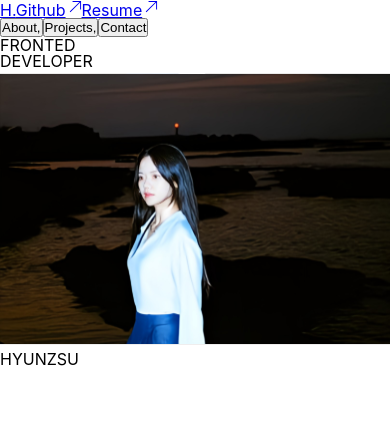
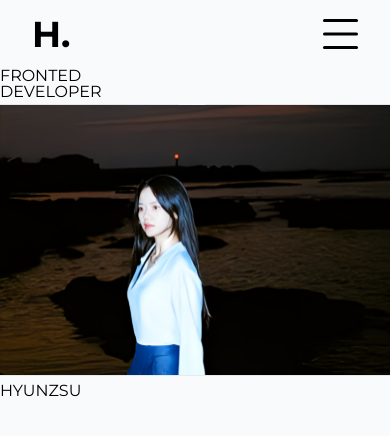
Before and after one commit to hyunzsu/portfolio, a Next.js app: page / in a window 390 px wide. Shown: the top 436 px of the page. Built offline with nearby package versions, Linux system fonts and the light colour scheme; a web font is replaced by a local one.

Commit message:
[🗼markup] Navbar 반응형 완성

```diff
--- a/src/app/globals.css
+++ b/src/app/globals.css
@@ -1,4 +1,6 @@
 @import url("https://cdn.jsdelivr.net/gh/orioncactus/pretendard@v1.3.9/dist/web/variable/pretendardvariable-dynamic-subset.min.css");
+@import url("https://fonts.googleapis.com/css2?family=Montserrat:wght@400;500;600;700&display=swap");
+@import "./root.css";
 
 *,
 *::after,
@@ -17,6 +19,7 @@ body {
   font-family:
     "Pretendard Variable",
     Pretendard,
+    "Montserrat",
     -apple-system,
     BlinkMacSystemFont,
     system-ui,
@@ -30,58 +33,59 @@ body {
     "Segoe UI Emoji",
     "Segoe UI Symbol",
     sans-serif;
+  background-color: var(--bg-layout);
   /* min-height: 100vh; */
-  /* color: #fff; */
-  /* background-color: #e1dfdd; */
+}
+
+a,
+Link {
+  text-decoration: none;
+  outline: none;
+  color: inherit;
+}
+
+button {
+  background: none;
+  border: none;
+  padding: 0;
+  font: inherit;
+  color: inherit;
+  cursor: pointer;
 }
 
 /* Desktop container utility class: */
 .container {
-  max-width: 1536px;
-  margin-left: auto;
-  margin-right: auto;
-  padding-left: 0.5rem;
-  padding-right: 0.5rem;
+  /* max-width: 1536px; */
+  /* margin-left: auto; */
+  /* margin-right: auto; */
+  /* padding-left: 0.5rem; */
+  /* padding-right: 0.5rem; */
 }
-
-/* 2xl */
-/* @media (max-width: 1536px) {
-  .container {
-    max-width: 1280px;
-  }
-} */
 
 /* xl */
 @media (max-width: 1280px) {
   .container {
-    max-width: 1024px;
+    max-width: 1280px;
   }
 }
 
 /* lg */
 @media (max-width: 1024px) {
   .container {
-    max-width: 768px;
+    max-width: 1024px;
   }
 }
 
 /* md */
 @media (max-width: 768px) {
   .container {
-    max-width: 640px;
+    max-width: 768px;
   }
 }
 
 /* sm */
 @media (max-width: 640px) {
   .container {
-    max-width: 475px;
+    max-width: 640px;
   }
 }
-
-/* xs */
-@media (max-width: 475px) {
-  .container {
-    width: 100%;
-  }
-}
--- a/src/app/layout.tsx
+++ b/src/app/layout.tsx
@@ -15,7 +15,7 @@ export default function RootLayout({
 }>) {
   return (
     <html lang="ko">
-      <body>
+      <body className="container">
         <Navbar />
         {children}
       </body>
--- /dev/null
+++ b/src/app/root.css
@@ -0,0 +1,34 @@
+:root {
+  /* 배경컬러 */
+  --bg-layout: #f8fafc;
+  --bg-primary: #000;
+  --bg-secondary: #;
+  --bg-secondary: #fff;
+
+  /* 폰트 사이즈 */
+  --font-size-68: 4.25rem;
+  --font-size-48: 3rem;
+  --font-size-50: 3.125rem;
+  --font-size-45: 2.8125rem;
+  --font-size-42: 2.625rem;
+  --font-size-36: 2.25rem;
+  --font-size-32: 2rem;
+  --font-size-30: 1.875rem;
+  --font-size-28: 1.75rem;
+  --font-size-24: 1.5rem;
+  --font-size-22: 1.375rem;
+  --font-size-20: 1.25rem;
+  --font-size-18: 1.125rem;
+  --font-size-16: 1rem;
+  --font-size-15: 0.9375rem;
+  --font-size-14: 0.875rem;
+  --font-size-12: 0.75rem;
+  --font-size-10: 0.625rem;
+
+  /* 폰트 굵기 */
+  --font-regular: 400;
+  --font-medium: 500;
+  --font-semibold: 600;
+  --font-bold: 700;
+  --font-extrabold: 800;
+}
--- a/src/components/Navbar/Navbar.module.css
+++ b/src/components/Navbar/Navbar.module.css
@@ -0,0 +1,161 @@
+.header {
+  padding: 1.5rem 2.5rem;
+  font-family: "Montserrat", sans-serif;
+  position: relative;
+}
+
+.header-container {
+  display: flex;
+  justify-content: space-between;
+  align-items: center;
+}
+
+.first-inner {
+  display: flex;
+  align-items: center;
+  gap: 10px;
+}
+
+.logo {
+  font-size: var(--font-size-48);
+  font-weight: var(--font-bold);
+  margin-right: 25px;
+}
+
+.link-container {
+  display: flex;
+  align-items: center;
+  gap: 10px;
+}
+
+.link {
+  display: flex;
+  align-items: center;
+  border: 1px solid var(--bg-primary);
+  border-radius: 30px;
+  padding: 10px 15px;
+}
+
+.nav {
+  display: flex;
+  gap: 16px;
+  align-items: center;
+}
+
+.nav li {
+  list-style: none;
+}
+
+.link-item {
+  display: none;
+}
+
+.hamburger-menu {
+  display: none;
+  cursor: pointer;
+  z-index: 1001;
+}
+
+.hamburger-icon {
+  position: relative;
+  width: 35px;
+  height: 30px;
+  transition: transform 0.5s ease-in-out;
+}
+
+.hamburger-icon span {
+  position: absolute;
+  display: block;
+  width: 100%;
+  height: 3px;
+  background-color: black;
+  border-radius: 5px;
+  transition:
+    transform 0.5s ease-in-out,
+    opacity 0.5s ease-in-out;
+}
+
+.hamburger-icon span:nth-child(1) {
+  top: 0;
+}
+
+.hamburger-icon span:nth-child(2) {
+  top: 50%;
+  transform: translateY(-50%);
+}
+
+.hamburger-icon span:nth-child(3) {
+  bottom: 0;
+}
+
+.hamburger-menu.open .hamburger-icon span:nth-child(1) {
+  transform: translateY(14px) rotate(45deg);
+}
+
+.hamburger-menu.open .hamburger-icon span:nth-child(2) {
+  opacity: 0;
+}
+
+.hamburger-menu.open .hamburger-icon span:nth-child(3) {
+  transform: translateY(-14px) rotate(-45deg);
+}
+
+.overlay {
+  position: fixed;
+  top: 0;
+  left: 0;
+  width: 100%;
+  height: 100%;
+  background-color: rgba(255, 255, 255, 0.8);
+  z-index: 999;
+}
+
+@media screen and (max-width: 768px) {
+  .header {
+    padding: 1rem 2rem;
+  }
+
+  .logo {
+    font-size: var(--font-size-36);
+  }
+
+  .nav {
+    display: none;
+    flex-direction: column;
+    align-items: center;
+    position: fixed;
+    top: 50%;
+    left: 50%;
+    transform: translate(-50%, -50%);
+    padding: 2rem;
+    border-radius: 8px;
+    z-index: 1000;
+    font-size: var(--font-size-28);
+  }
+
+  .nav.show {
+    display: flex;
+  }
+
+  .button {
+    font-size: var(--font-size-20);
+  }
+
+  .link-item {
+    display: block;
+  }
+
+  .hamburger-menu {
+    display: block;
+  }
+}
+
+@media screen and (max-width: 640px) {
+  .link-container {
+    display: none;
+  }
+
+  .link {
+    font-size: var(--font-size-20);
+  }
+}
--- a/src/components/Navbar/Navbar.tsx
+++ b/src/components/Navbar/Navbar.tsx
@@ -1,26 +1,90 @@
+"use client";
+
+import React, { useState } from "react";
 import Link from "next/link";
 import styles from "./Navbar.module.css";
-import { TfiArrowTopRight, TfiGithub } from "react-icons/tfi";
+import { TfiArrowTopRight } from "react-icons/tfi";
 
 export default function Navbar() {
+  const [menuOpen, setMenuOpen] = useState(false);
+
+  const toggleMenu = () => {
+    setMenuOpen(!menuOpen);
+  };
+
   return (
     <header className={styles.header}>
-      <div>
-        <Link href="/">H.</Link>
-        <a href="/">
+      <div className={styles["header-container"]}>
+        <div className={styles["first-inner"]}>
+          <Link href="/" className={styles.logo}>
+            H.
+          </Link>
+          <div className={styles["link-container"]}>
+            <a
+              href="/"
+              target="_blank"
+              rel="noopener noreferrer"
+              className={styles.link}
+            >
               <span>Github</span>
               <TfiArrowTopRight />
             </a>
-        <a href="/">
+            <a
+              href="/"
+              target="_blank"
+              rel="noopener noreferrer"
+              className={styles.link}
+            >
               <span>Resume</span>
               <TfiArrowTopRight />
             </a>
-        <nav>
-          <button>About,</button>
-          <button>Projects,</button>
-          <button>Contact</button>
-        </nav>
           </div>
+        </div>
+        <ul className={`${styles.nav} ${menuOpen ? styles.show : ""}`}>
+          <li className={styles["link-item"]}>
+            <a
+              href="/"
+              target="_blank"
+              rel="noopener noreferrer"
+              className={styles.link}
+            >
+              <span>Github</span>
+              <TfiArrowTopRight />
+            </a>
+          </li>
+          <li className={styles["link-item"]}>
+            <a
+              href="/"
+              target="_blank"
+              rel="noopener noreferrer"
+              className={styles.link}
+            >
+              <span>Resume</span>
+              <TfiArrowTopRight />
+            </a>
+          </li>
+          <li>
+            <button className={styles.button}>About</button>
+          </li>
+          <li>
+            <button className={styles.button}>Projects</button>
+          </li>
+          <li>
+            <button className={styles.button}>Contact</button>
+          </li>
+        </ul>
+        <div
+          className={`${styles["hamburger-menu"]} ${menuOpen ? styles.open : ""}`}
+          onClick={toggleMenu}
+        >
+          <div className={styles["hamburger-icon"]}>
+            <span></span>
+            <span></span>
+            <span></span>
+          </div>
+        </div>
+      </div>
+      {menuOpen && <div className={styles.overlay} onClick={toggleMenu}></div>}
     </header>
   );
 }
```
Lines whose indentation alone changed are shown as unchanged.
